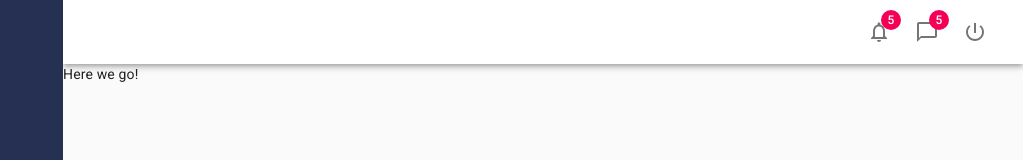
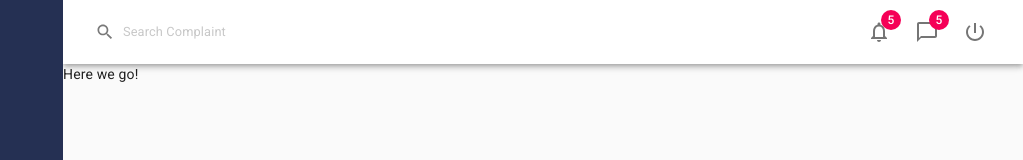
Before and after one commit to ayvicky/demo-material-ui-complete, a React (Create React App) app: page / in a window 1280 px wide. Shown: the top 160 px of the page, without its empty margins (257-1280 px from the left). Built offline with nearby package versions, Linux system fonts and the light colour scheme.

Commit message:
styled AppBar search elements - basically customized

```diff
--- a/src/components/Header.js
+++ b/src/components/Header.js
@@ -4,10 +4,22 @@ import { AppBar, Grid, IconButton, InputBase, Toolbar, Badge, makeStyles } from
 import NotificationNoneIcon from '@material-ui/icons/NotificationsNone';
 import ChatBubbleOutlineIcon from '@material-ui/icons/ChatBubbleOutline';
 import PowerSettingsNewIcon from '@material-ui/icons/PowerSettingsNew';
+import SearchIcon from '@material-ui/icons/Search';
 
 const useStyles = makeStyles({
     root: {
         backgroundColor: '#fff'
+    },
+    searchInput: {
+        opacity: 0.6,
+        padding: '0px 8px',
+        fontSize: '0.8rem',
+        '&:hover': {
+            backgroundColor: '#f2f2f2'
+        },
+        '& .MuiSvgIcon-root': {
+            marginRight: '8px'
+        }
     }
 });
 
@@ -18,9 +30,12 @@ export default function Header() {
     return (
         <AppBar position='static' className={classes.root}>
             <Toolbar>
-                <Grid container>
+                <Grid container alignItems='center'>
                     <Grid item >
-                        <InputBase />
+                        <InputBase
+                            className={classes.searchInput}
+                            placeholder='Search Complaint'
+                            startAdornment={<SearchIcon fontSize='small' />} />
                     </Grid>
                     <Grid item sm>
 
```
Also changed, not shown: 1 other file (tests, documents, lock files or other folders).
